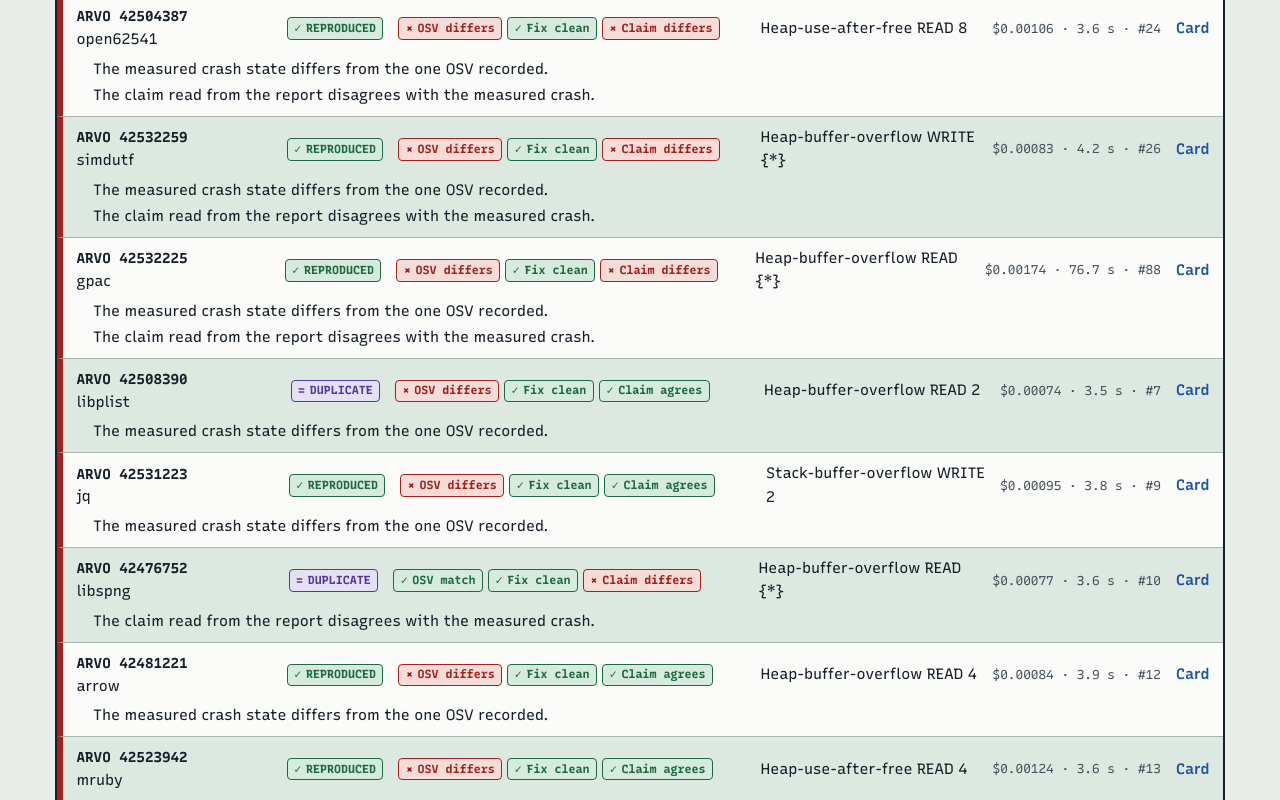
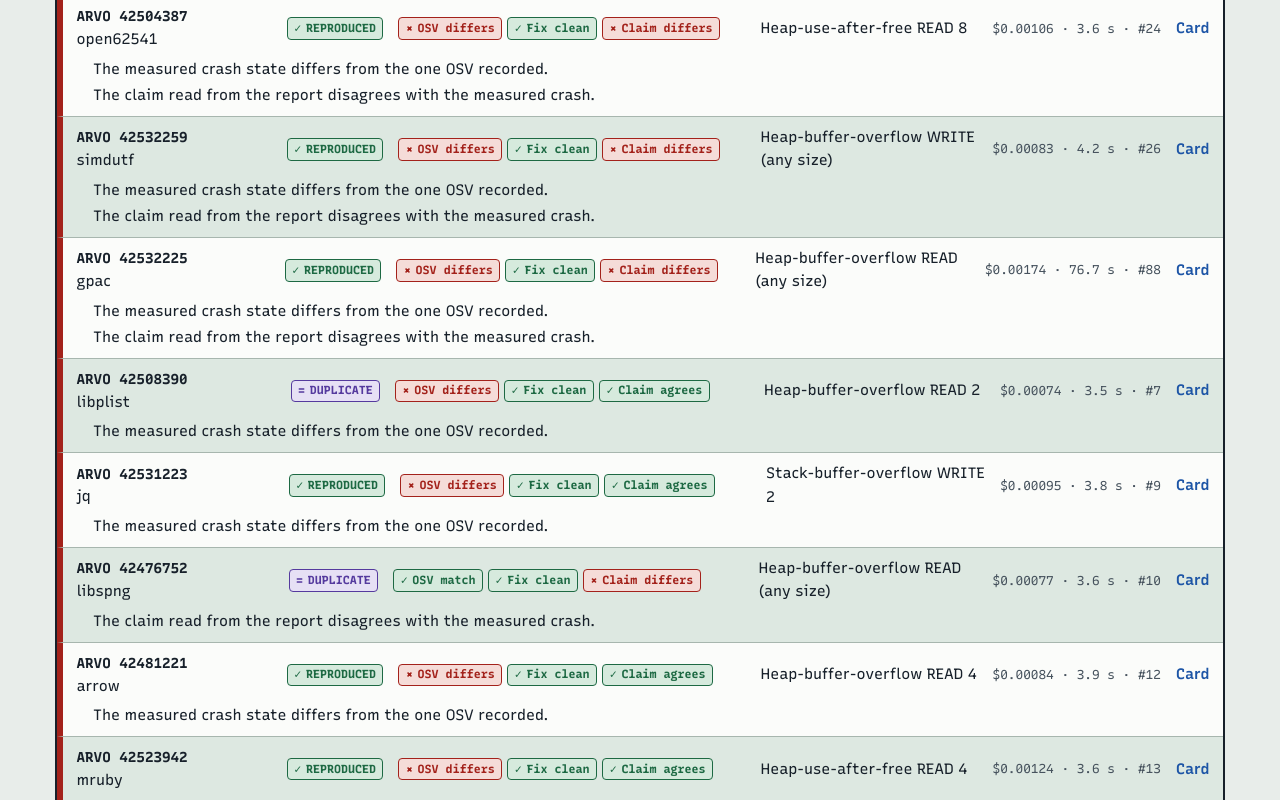
Before and after one commit to StephenSook/reproof, a Next.js app in the folder web/: page /proof in a window 1280 px wide. Shown: the part 3920-4720 px from the top of the page. Built offline with nearby package versions, Linux system fonts and the light colour scheme.

Commit message:
Show ClusterFuzz's any-size crash marker as "(any size)"
Crash types such as "Heap-buffer-overflow WRITE {*}" read like an unfilled
template on the proof list and the result card. They now read "(any size)";
the evidence panels keep the raw value.

```diff
--- a/web/src/app/proof/page.tsx
+++ b/web/src/app/proof/page.tsx
@@ -4,6 +4,7 @@
 import run1Data from "@/content/eval100-run1.json";
 import run2Data from "@/content/eval100-run2.json";
 import { dollars, proofRows, runAgreement, runHeadline, type Eval100Report, type ProofRow, type RunHeadline } from "@/lib/eval100";
+import { displayCrashType } from "@/lib/crashType";
 import { Mark } from "@/ui/Mark";
 import { Stamp, VerdictStamp } from "@/ui/Stamp";
 
@@ -96,7 +97,7 @@
         <Check fail="Fix not clean" ok={task.fix_clean} pass="Fix clean" />
         <Check fail="Claim differs" ok={task.claim_agreement} pass="Claim agrees" />
       </span>
-      <span className="proof-row-crash">{task.crash_type ?? "No crash type"}</span>
+      <span className="proof-row-crash">{task.crash_type ? displayCrashType(task.crash_type) : "No crash type"}</span>
       <span className="num">
         {dollars(task.cost_usd, 5)} · {task.wall_seconds.toFixed(1)} s · #{row.position}
       </span>
--- /dev/null
+++ b/web/src/lib/crashType.ts
@@ -0,0 +1,8 @@
+/**
+ * ClusterFuzz writes an access of more than one size as "{*}", so a crash type can read
+ * "Heap-buffer-overflow WRITE {*}". On the page that looks like an unfilled template, so it is shown
+ * as "(any size)". Evidence panels keep the raw value.
+ */
+export function displayCrashType(crashType: string): string {
+  return crashType.replace(/\s*\{\*\}/g, " (any size)");
+}
--- a/web/src/ui/Summary.tsx
+++ b/web/src/ui/Summary.tsx
@@ -1,6 +1,7 @@
 "use client";
 
 import { useRef, type ReactNode } from "react";
+import { displayCrashType } from "@/lib/crashType";
 import { money } from "@/lib/measured";
 import { nextStep } from "@/lib/nextStep";
 import { spendLines } from "@/lib/spend";
@@ -44,7 +45,7 @@
         </Stamp>
       )}
       <dl className="tile-rows">
-        {tile.crashType ? <TileRow label="Crash">{tile.crashType}</TileRow> : null}
+        {tile.crashType ? <TileRow label="Crash">{displayCrashType(tile.crashType)}</TileRow> : null}
         {tile.topFrame ? (
           <TileRow label="Top frame">
             <code>{tile.topFrame}</code>
```
Also changed, not shown: 1 other file (tests, documents, lock files or other folders).
